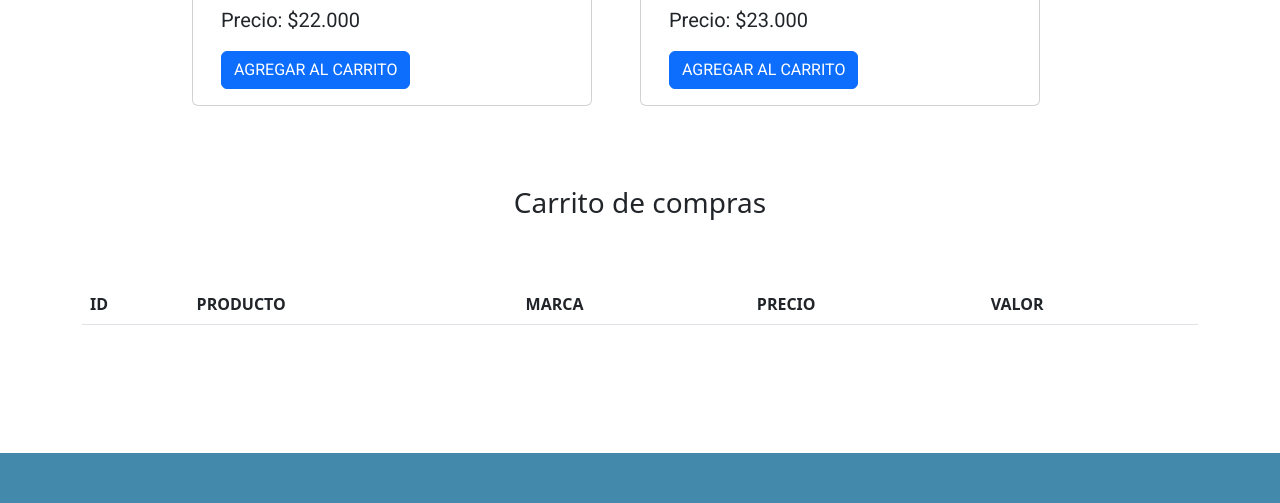
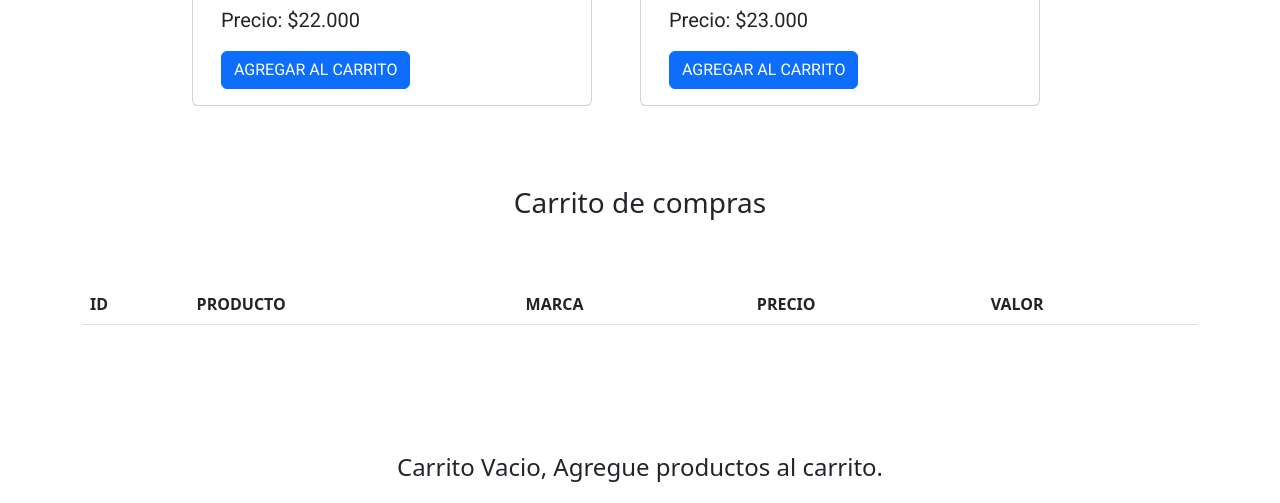
Before and after one commit to Anthony-cL/Proyecto_Web_HTML_CSS-JAVASCRIPT, a website: page paginas/Tienda.html in a window 1280 px wide. Shown: the part 3224-3727 px from the top of the page. Drawn offline with nearby package versions, Linux system fonts and the light colour scheme.

Commit message:
manipulando texto

```diff
--- a/js/app.js
+++ b/js/app.js
@@ -1,3 +1,6 @@
+
+// Local Storage
+
 window.addEventListener('load', () => {
     if (localStorage.getItem('carrito')) {
       carritoDeCompras = JSON.parse(localStorage.getItem('carrito'));
@@ -7,8 +10,10 @@ window.addEventListener('load', () => {
 
 // Variables
 
-let carritoDeCompras = []
+let carritoDeCompras = [];
+let listaDeProductos = [];
 let tabla = document.querySelector('#tablaCarrito');
+
 
 // Clase Constructora
 
@@ -26,10 +31,6 @@ class ComidaMascota {
     }
 }
 
-// Array Lista de productos
-
-
-let listaDeProductos = [];
 
 // Funcion para agregar al carrito
 
@@ -41,6 +42,7 @@ function agregarAlCarrito(id) {
       agregarFilaCarrito(productoEncontrado);
 
       console.log(`El producto ${productoEncontrado.nombre} ha sido agregado al carrito.`);
+      document.querySelector("#mensaje_carrito").textContent = "Uno o mas productos han sido Agregados!.";
 
       localStorage.setItem('carrito', JSON.stringify(carritoDeCompras));
     } else {
@@ -98,6 +100,7 @@ function eliminarProducto(id) {
       eliminarFilaCarrito(index);
       carritoDeCompras.splice(index, 1);
       console.log(`El producto con ID ${id} ha sido eliminado del carrito.`);
+      document.querySelector("#mensaje_carrito").textContent = "Uno o mas productos han sido eliminados.";
 
       localStorage.setItem('carrito', JSON.stringify(carritoDeCompras));
     } else {
@@ -108,7 +111,7 @@ function eliminarProducto(id) {
 
 const comida1 = new ComidaMascota(1 ,"Comida para gato Indoor","Equilibrio","3KG",7000);
 const comida2 = new ComidaMascota(2,"Comida para gato Indoor","Equilibrio","6KG",14000);
-const comida3 = new ComidaMascota(3,"Comida para gatitos","Naturalis","3KG",5000);
+const comida3 = new ComidaMascota(3,"Comida para gatitos","Naturalis","3KG", 5000);
 const comida4 = new ComidaMascota(4,"comida para perro","Alaska","15KG",20000);
 const comida5 = new ComidaMascota(5,"Comida para gato control de pelo","Hills","3KG",8000);
 const comida6 = new ComidaMascota(6,"comida para gato control de pelo","Hills","6KG",15000);
--- a/paginas/Tienda.html
+++ b/paginas/Tienda.html
@@ -231,7 +231,8 @@
             </tbody>
           </table>
         </div>
-        <div class="container">
+        <div class="container caja_mensaje_carrito d-flex justify-content-center" >
+          <h4 id="mensaje_carrito">Carrito Vacio, Agregue productos al carrito.</h4>
         </div>
 
       <footer>
--- a/scss/_tienda.scss
+++ b/scss/_tienda.scss
@@ -2,8 +2,6 @@
   margin-top: 1rem;
   margin-bottom: 3.5rem;
 }
-
-
 
 .banner_tienda {
     width: 100%;
@@ -45,3 +43,7 @@
   .table_container{
     margin-bottom: 8rem;
   }
+
+  .caja_mensaje_carrito{
+    margin-bottom: 5rem;
+  }
```
Also changed, not shown: css/style.css, 1 other file.
